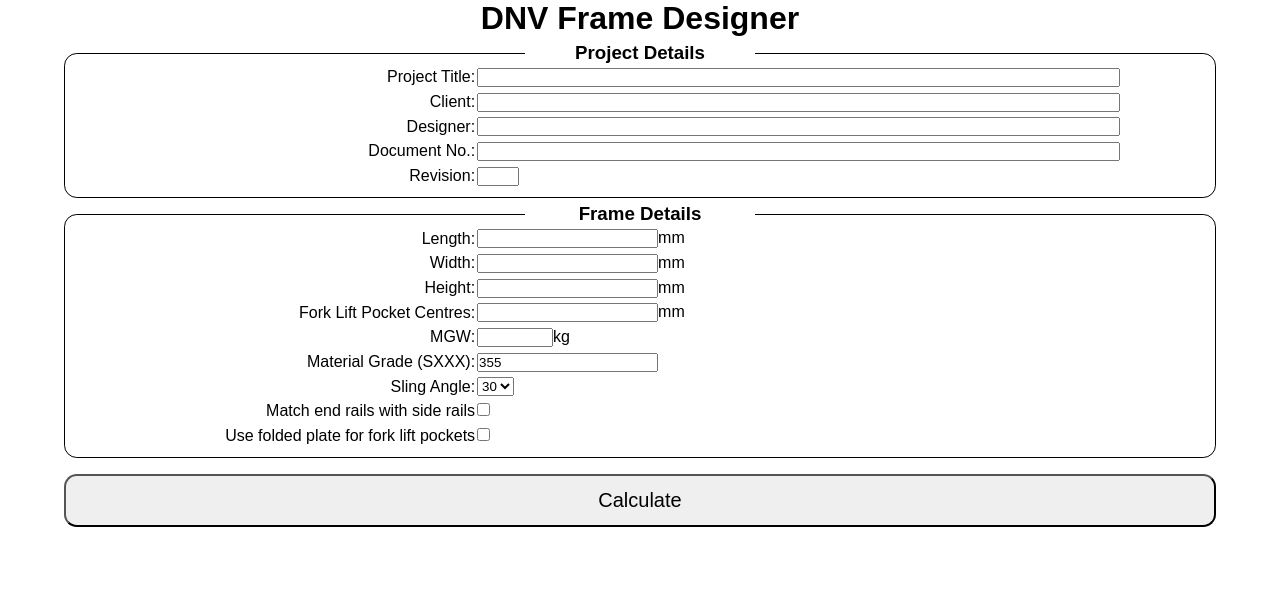
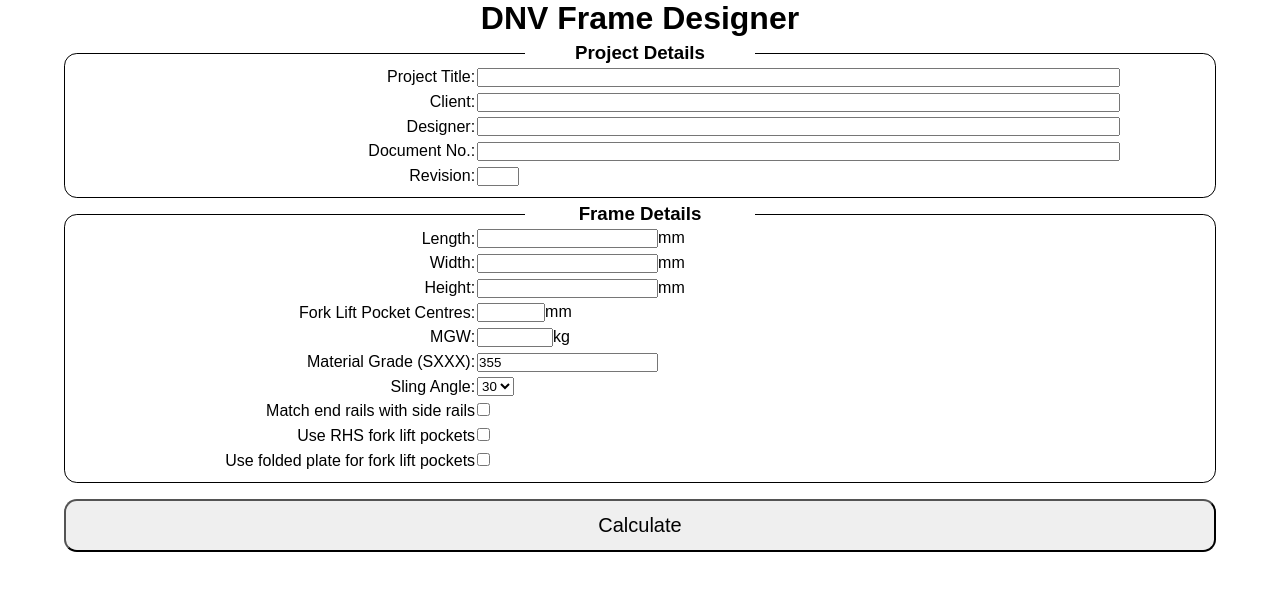
Before and after one commit to GMorgan87/dnv_frame_designer, a React (Create React App) app: page / in a window 1280 px wide. Shown: the top 590 px of the page. Built offline with nearby package versions, Linux system fonts and the light colour scheme; no server answers.

Commit message:
adds backend ping on page load to wakeup backend

```diff
--- a/src/components/InputForm.js
+++ b/src/components/InputForm.js
@@ -113,7 +113,7 @@
                 </tr>
                 <tr>
                   <td className="input-left"><label>Fork Lift Pocket Centres:</label></td>
-                  <td className="input-right"><input name='flpCentres' type='number' min='0' onChange={this.handleChangeFrame} required/><span>mm</span></td>
+                  <td className="input-right"><input name='flpCentres' type='number' min='900' max='2050' onChange={this.handleChangeFrame} required/><span>mm</span></td>
                 </tr>
                 <tr>
                   <td className="input-left"><label>MGW:</label></td>
@@ -133,6 +133,10 @@
                 <tr>
                   <td className="input-left"><label htmlFor="endRail">Match end rails with side rails</label></td>
                   <td className="input-right"><input type="checkbox" id="endRail" name="endRail" value="endRail" onChange={this.handleChangeCheckbox}/></td>
+                </tr>
+                <tr>
+                  <td className="input-left"><label htmlFor="flp">Use RHS fork lift pockets</label></td>
+                  <td className="input-right"><input type="checkbox" id="rhsFlp" name="rhsFlp" value="rhsFlp" onChange={this.handleChangeCheckbox}/></td>
                 </tr>
                 <tr>
                   <td className="input-left"><label htmlFor="flp">Use folded plate for fork lift pockets</label></td>
--- a/src/containers/AppContainer.js
+++ b/src/containers/AppContainer.js
@@ -86,6 +86,13 @@
         this.setState({submitted: false})
       }
 
+
+      componentDidMount(){
+        fetch(`https://resteel.herokuapp.com/sections/rhs/100/100`)
+        .then(res => res.json())
+        .then(data => {console.log("Wake Up")})
+      }
+
   render() {
     return (
       <div>
```
Also changed, not shown: src/components/BeamSelector.js (indentation only).
